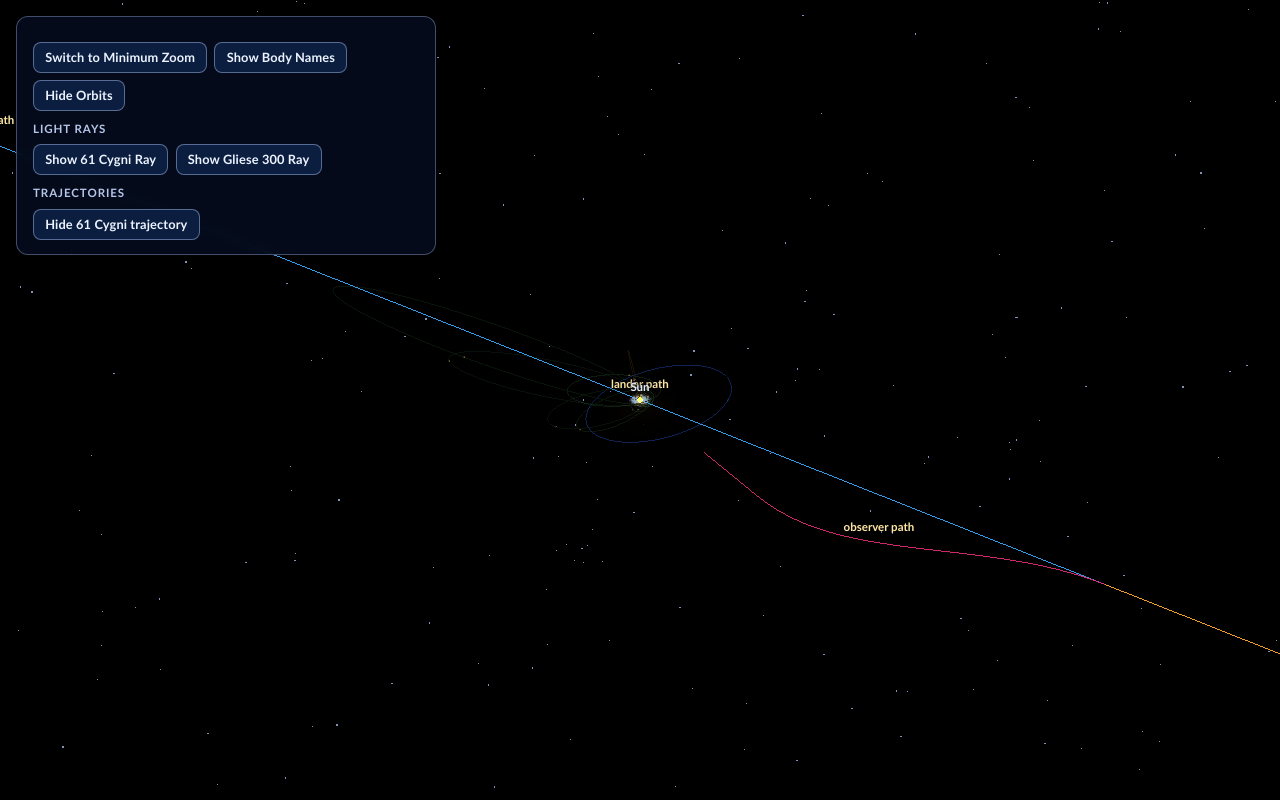
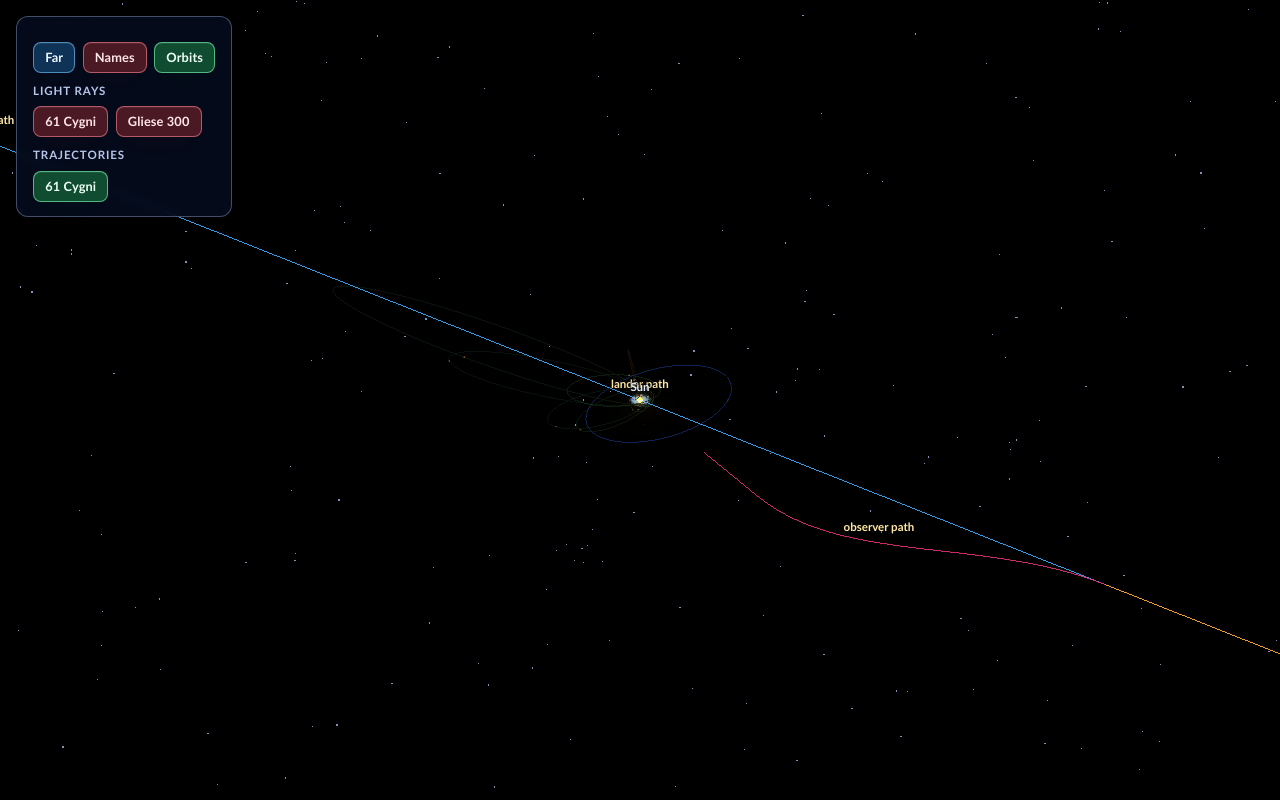
Before and after one commit to Dmitry-Ship/solar-system, a React (Vite) app: page / in a window 1280 px wide. Built offline with nearby package versions, Linux system fonts and the light colour scheme.

Commit message:
Shorten HUD button labels and clarify state colors

```diff
--- a/src/components/hud-panel.tsx
+++ b/src/components/hud-panel.tsx
@@ -10,13 +10,30 @@ interface HudPanelProps {
 }
 
 const FALLBACK_HUD_SNAPSHOT: HudSnapshot = {
-  zoomToggleLabel: "Minimum Zoom",
-  namesToggleLabel: "Show Body Names",
-  orbitsToggleLabel: "Hide Orbits",
+  zoomToggleLabel: "Far",
+  isZoomedIn: false,
+  namesToggleLabel: "Names",
+  orbitsToggleLabel: "Orbits",
   showBodyNames: false,
   showOrbits: true,
   visibilityControlGroups: []
 };
+
+function formatVisibilityButtonLabel(label: string, groupKey: string): string {
+  const trimmedLabel = label.trim();
+  if (!trimmedLabel) {
+    return "Item";
+  }
+
+  const compactLabel =
+    groupKey === "trajectories"
+      ? trimmedLabel.replace(/\s+trajectory$/i, "")
+      : groupKey === "light-rays"
+        ? trimmedLabel.replace(/\s+ray$/i, "")
+        : trimmedLabel;
+
+  return compactLabel.trim() || trimmedLabel;
+}
 
 export function HudPanel({
   snapshot,
@@ -28,25 +45,35 @@ export function HudPanel({
   const hud = snapshot ?? FALLBACK_HUD_SNAPSHOT;
 
   return (
-    <section className="hud" aria-label="Instructions">
+    <section className="hud" aria-label="Scene controls">
       <div className="hud-controls">
-        <button id="zoom-toggle" className="zoom-button" type="button" onClick={onToggleZoom}>
-          Switch to {hud.zoomToggleLabel}
+        <button
+          id="zoom-toggle"
+          className="hud-button"
+          type="button"
+          aria-pressed={hud.isZoomedIn}
+          data-state={hud.isZoomedIn ? "near" : "far"}
+          title={`Zoom: ${hud.zoomToggleLabel}`}
+          onClick={onToggleZoom}
+        >
+          {hud.zoomToggleLabel}
         </button>
         <button
           id="names-toggle"
-          className="zoom-button"
+          className="hud-button"
           type="button"
           aria-pressed={hud.showBodyNames}
+          title={`Names ${hud.showBodyNames ? "on" : "off"}`}
           onClick={onToggleNames}
         >
           {hud.namesToggleLabel}
         </button>
         <button
           id="orbits-toggle"
-          className="zoom-button"
+          className="hud-button"
           type="button"
           aria-pressed={hud.showOrbits}
+          title={`Orbits ${hud.showOrbits ? "on" : "off"}`}
           onClick={onToggleOrbits}
         >
           {hud.orbitsToggleLabel}
@@ -64,13 +91,14 @@ export function HudPanel({
               {group.controls.map((control) => (
                 <button
                   key={control.key}
-                  className="zoom-button"
+                  className="hud-button"
                   type="button"
                   data-visibility-key={control.key}
                   aria-pressed={control.isVisible}
+                  title={`${group.label}: ${control.label} ${control.isVisible ? "on" : "off"}`}
                   onClick={() => onToggleVisibility(control.key)}
                 >
-                  {control.isVisible ? `Hide ${control.label}` : `Show ${control.label}`}
+                  {formatVisibilityButtonLabel(control.label, group.key)}
                 </button>
               ))}
             </div>
--- a/src/infrastructure/dom/hud-controller.ts
+++ b/src/infrastructure/dom/hud-controller.ts
@@ -26,6 +26,7 @@ export interface HudVisibilityControlGroupSnapshot {
 
 export interface HudSnapshot {
   zoomToggleLabel: string;
+  isZoomedIn: boolean;
   namesToggleLabel: string;
   orbitsToggleLabel: string;
   showBodyNames: boolean;
@@ -107,18 +108,20 @@ export class HudController {
     return this.camera.position.distanceTo(this.controls.target);
   }
 
+  private isZoomedIn(): boolean {
+    return Math.abs(this.cameraDistance() - this.state.minCamera) < 1e-3;
+  }
+
   private getZoomToggleLabel(): string {
-    return Math.abs(this.cameraDistance() - this.state.minCamera) < 1e-3
-      ? "Maximum Zoom"
-      : "Minimum Zoom";
+    return this.isZoomedIn() ? "Near" : "Far";
   }
 
   private getNamesToggleLabel(): string {
-    return this.state.showBodyNames ? "Hide Body Names" : "Show Body Names";
+    return "Names";
   }
 
   private getOrbitsToggleLabel(): string {
-    return this.state.showOrbits ? "Hide Orbits" : "Show Orbits";
+    return "Orbits";
   }
 
   private emitSnapshot(): void {
@@ -153,6 +156,7 @@ export class HudController {
   getSnapshot(): HudSnapshot {
     return {
       zoomToggleLabel: this.getZoomToggleLabel(),
+      isZoomedIn: this.isZoomedIn(),
       namesToggleLabel: this.getNamesToggleLabel(),
       orbitsToggleLabel: this.getOrbitsToggleLabel(),
       showBodyNames: this.state.showBodyNames,
--- a/styles.css
+++ b/styles.css
@@ -3,6 +3,22 @@
   --panel-border: rgba(180, 204, 255, 0.35);
   --text: #ecf3ff;
   --muted: #b5c6ea;
+  --button-off-bg: rgba(88, 28, 38, 0.86);
+  --button-off-border: rgba(255, 134, 151, 0.6);
+  --button-off-text: #ffe6ea;
+  --button-off-shadow: rgba(255, 92, 120, 0.24);
+  --button-on-bg: rgba(18, 84, 52, 0.9);
+  --button-on-border: rgba(123, 255, 179, 0.62);
+  --button-on-text: #effff5;
+  --button-on-shadow: rgba(73, 214, 133, 0.22);
+  --button-near-bg: rgba(110, 65, 14, 0.9);
+  --button-near-border: rgba(255, 205, 119, 0.62);
+  --button-near-text: #fff2d8;
+  --button-near-shadow: rgba(255, 185, 76, 0.24);
+  --button-far-bg: rgba(18, 56, 96, 0.88);
+  --button-far-border: rgba(121, 202, 255, 0.6);
+  --button-far-text: #edf7ff;
+  --button-far-shadow: rgba(86, 171, 255, 0.22);
 }
 
 * {
@@ -144,20 +160,61 @@ body {
   color: var(--muted);
 }
 
-.zoom-button {
+.hud-button {
   appearance: none;
-  border: 1px solid rgba(180, 204, 255, 0.45);
+  border: 1px solid var(--button-off-border);
   border-radius: 8px;
-  background: rgba(16, 39, 78, 0.72);
-  color: var(--text);
+  background: var(--button-off-bg);
+  box-shadow:
+    inset 0 1px 0 rgba(255, 255, 255, 0.06),
+    0 10px 22px -14px var(--button-off-shadow);
+  color: var(--button-off-text);
   font: 600 0.8rem/1 "Avenir Next", "Futura", "Trebuchet MS", sans-serif;
   letter-spacing: 0.01em;
   padding: 0.5rem 0.7rem;
   cursor: pointer;
+  transition:
+    transform 140ms ease,
+    background-color 140ms ease,
+    border-color 140ms ease,
+    box-shadow 140ms ease,
+    color 140ms ease;
 }
 
-.zoom-button:hover {
-  background: rgba(27, 58, 111, 0.82);
+.hud-button:hover {
+  transform: translateY(-1px);
+}
+
+.hud-button:focus-visible {
+  outline: 2px solid rgba(245, 250, 255, 0.92);
+  outline-offset: 2px;
+}
+
+.hud-button[aria-pressed="true"] {
+  border-color: var(--button-on-border);
+  background: var(--button-on-bg);
+  box-shadow:
+    inset 0 1px 0 rgba(255, 255, 255, 0.08),
+    0 10px 22px -14px var(--button-on-shadow);
+  color: var(--button-on-text);
+}
+
+.hud-button[data-state="near"] {
+  border-color: var(--button-near-border);
+  background: var(--button-near-bg);
+  box-shadow:
+    inset 0 1px 0 rgba(255, 255, 255, 0.08),
+    0 10px 22px -14px var(--button-near-shadow);
+  color: var(--button-near-text);
+}
+
+.hud-button[data-state="far"] {
+  border-color: var(--button-far-border);
+  background: var(--button-far-bg);
+  box-shadow:
+    inset 0 1px 0 rgba(255, 255, 255, 0.08),
+    0 10px 22px -14px var(--button-far-shadow);
+  color: var(--button-far-text);
 }
 
 .hud code {
```
Also changed, not shown: 2 other files (tests, documents, lock files or other folders).
